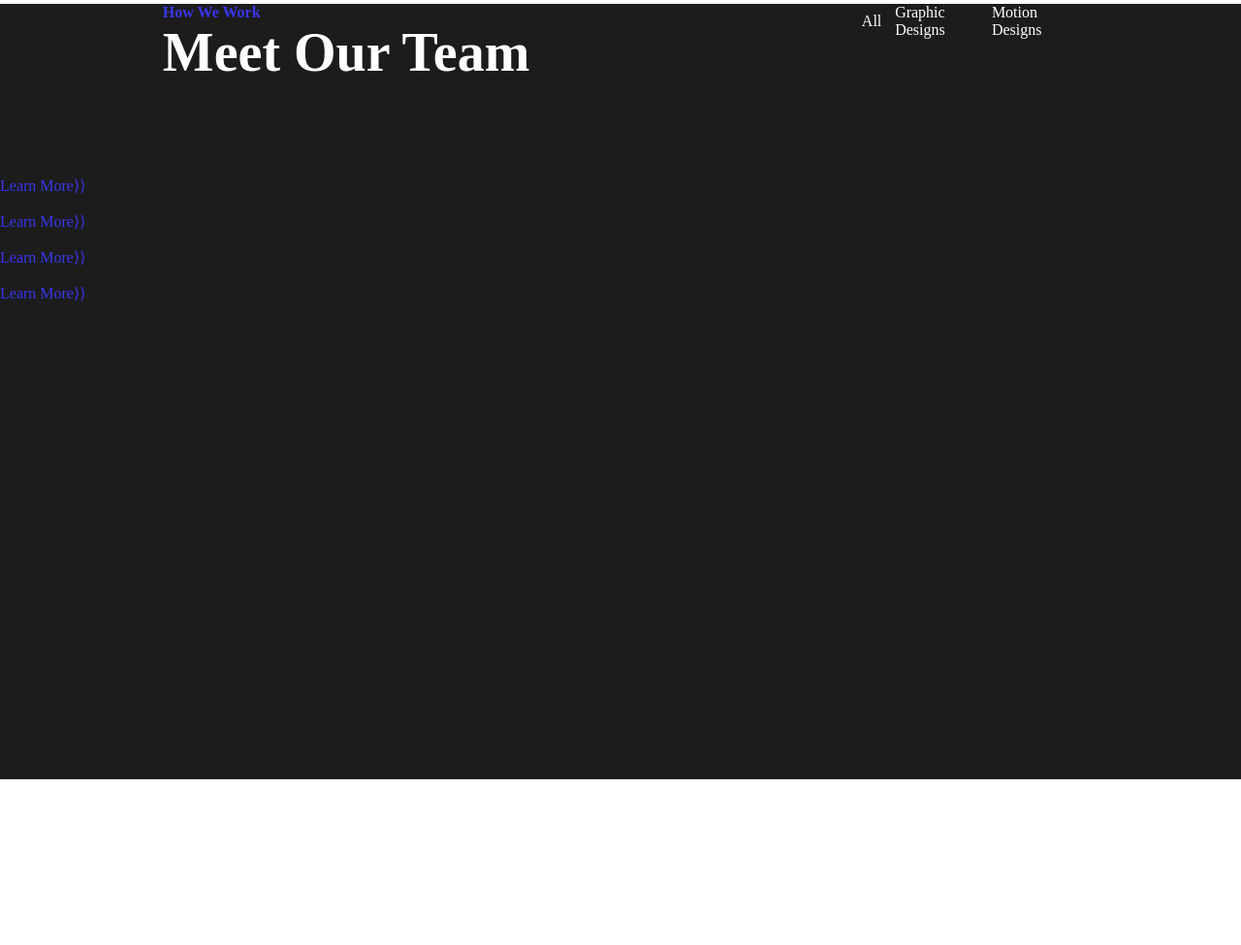
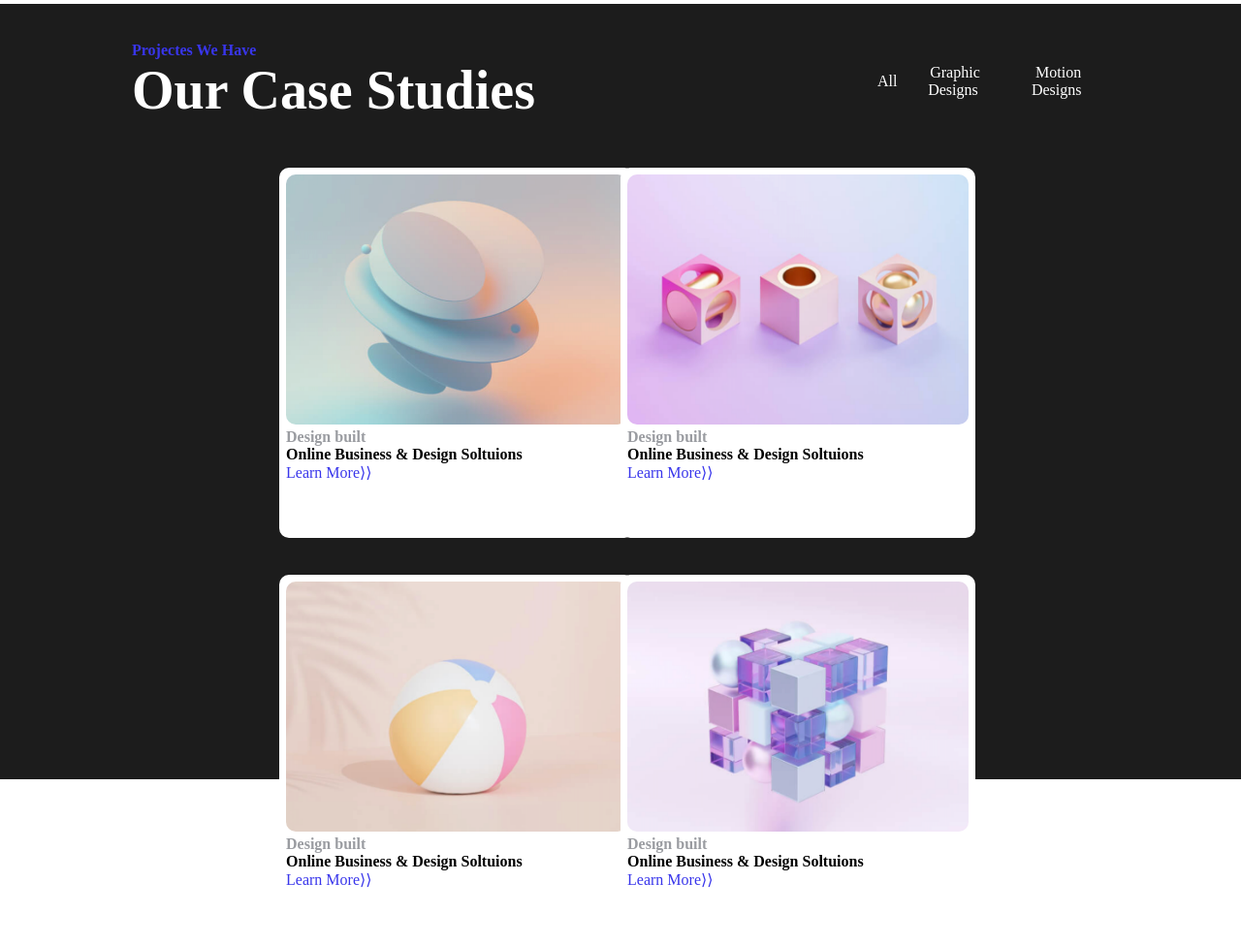
Before and after one commit to DreamyAman/aslexa-practice-template, a plain HTML site: page index.html in a window 1280 px wide. Shown: the part 4020-4995 px from the top of the page at 97% size. Before the commit the page ends 4824 px from the top, so only its background shows below. Drawn offline with Linux system fonts and the light colour scheme.

Commit message:
case studies added

```diff
--- a/index.html
+++ b/index.html
@@ -286,12 +286,12 @@
       </article>
 
       <article id="projects">
-        <section>
+        <section class="projects-header">
 
-          <div><h3 class="heading-h3 primary-color">how we work</h3>
-          <h2 class="heading-h2">meet our team</h2></div>
+          <div><h3 class="heading-h3 primary-color">projectes we have</h3>
+          <h2 class="heading-h2">our case studies</h2></div>
 
-          <div>
+          <div class="projects-nav">
             <ul>
               <li><a href="">all</a></li>
               <li><a href="">graphic designs</a></li>
@@ -302,28 +302,28 @@
         </section>
 
         <section>
-          <div>
-            <img src="" alt="">
-            <h4></h4>
-            <h3 class="heading-h3"></h3>
+          <div class="case-study-1">
+            <img src="assets/images/random.png" alt="">
+            <h4 class="para">Design built</h4>
+            <h3 class="heading-h3">online business & design soltuions</h3>
             <a class="primary-color" href="">learn more⟩⟩</a>
           </div>
-          <div>
-            <img src="" alt="">
-            <h4></h4>
-            <h3 class="heading-h3"></h3>
+          <div class="case-study-2">
+            <img src="assets/images/random2.png" alt="">
+            <h4 class="para">Design built</h4>
+            <h3 class="heading-h3">online business & design soltuions</h3>
             <a class="primary-color" href="">learn more⟩⟩</a>
           </div>
-          <div>
-            <img src="" alt="">
-            <h4></h4>
-            <h3 class="heading-h3"></h3>
+          <div class="case-study-3">
+            <img src="assets/images/random3.png" alt="">
+            <h4 class="para">Design built</h4>
+            <h3 class="heading-h3">online business & design soltuions</h3>
             <a class="primary-color" href="">learn more⟩⟩</a>
           </div>
-          <div>
-            <img src="" alt="">
-            <h4></h4>
-            <h3 class="heading-h3"></h3>
+          <div class="case-study-4">
+            <img src="assets/images/random4.png" alt="">
+            <h4 class="para">Design built</h4>
+            <h3 class="heading-h3">online business & design soltuions</h3>
             <a class="primary-color" href="">learn more⟩⟩</a>
           </div>
         </section>
--- a/stylesheets/article-1.css
+++ b/stylesheets/article-1.css
@@ -217,12 +217,6 @@
     border-radius: 10px;
 }
 
-nav ul li{
-    margin: 0 3%;
-    text-transform:capitalize ;
-    list-style: none;
-}
-
 #projects{
     height: 100vh;
     width: 100vw;
@@ -235,10 +229,20 @@ nav ul li{
     width: 100%;
     display: flex;
     justify-content: space-around;
+    align-items: center;
 }
 
-nav ul li{
-    margin: 0 3%;
+
+.projects-nav {
+    width: 25%;
+    height: 100%;
+    display: flex;
+    align-items: center;
+    text-align: center;
+}
+
+#projects ul li{
+    margin: 0 1%;
     text-transform:capitalize ;
     list-style: none;
 }
@@ -247,19 +251,27 @@ nav ul li{
     width: 100%;
     display: flex;
     align-items: center;
-    justify-content: center;
+    justify-content: space-evenly;
 }
 
 #projects ul li{
-    margin: 0 3%;
+    width: 100%;
+    margin: 0 1%;
     text-transform:capitalize ;
     list-style: none;
 }
 
 #projects ul li a{
+    width: 100%;
     transition: 0.2s ease-in-out;
     color: white;
+    margin: 2%;
 }
+
+#projects ul li:first-child{
+    text-align: end;
+}
+
 
 #projects ul li a:focus{
     color: #3936eb;
@@ -267,3 +279,51 @@ nav ul li{
 #projects ul li a:hover{
     color: #3936eb;
 }
+
+
+#projects section:last-child{
+    width: 80%;
+    height: 70%;
+    margin: auto;
+    display: grid;
+    grid-template-columns: 10em 1fr 1fr 10em;
+    grid-template-rows: 25em 25em;
+    row-gap: 20px;align-items: center;
+}
+
+#projects section:last-child div{
+    height: 23em;
+    width: 22em;
+    margin: auto;
+    background-color: white;
+    color: black;
+    padding: 2%;
+    border-radius: 10px;
+}
+
+
+
+#projects img{
+    width: 100%;
+    height: 70%;
+    margin: auto;
+    padding: 0;
+    border-radius: 10px;
+}
+
+.case-study-1{
+    grid-column: 2;
+    grid-row: 1;
+}
+.case-study-2{
+   grid-column: 3;
+    grid-row: 1;
+}
+.case-study-3{
+    grid-column: 2;
+    grid-row: 2;
+}
+.case-study-4{
+    grid-column: 3;
+    grid-row: 2;
+}
```
Also changed, not shown: assets/images/random.png (added), assets/images/random2.png (added), assets/images/random3.png (added), assets/images/random4.png (added).
